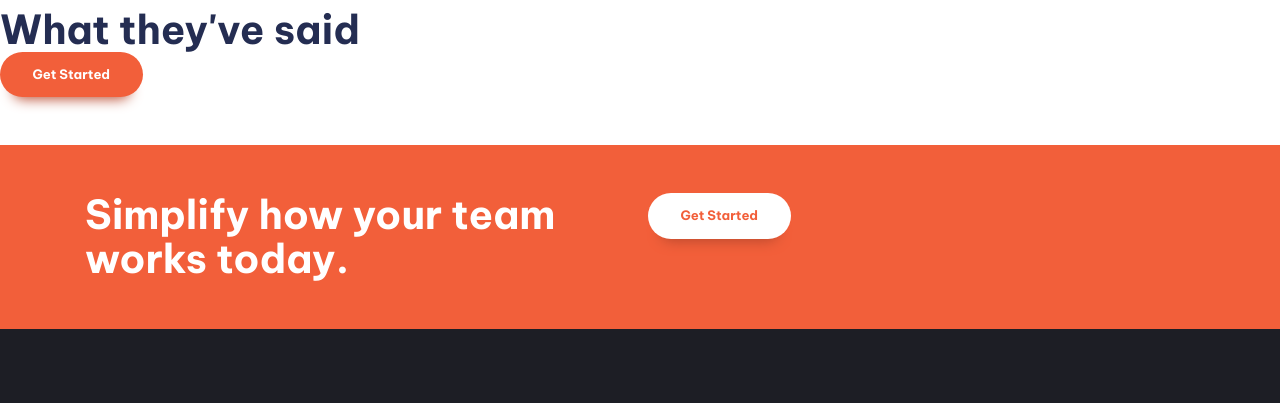
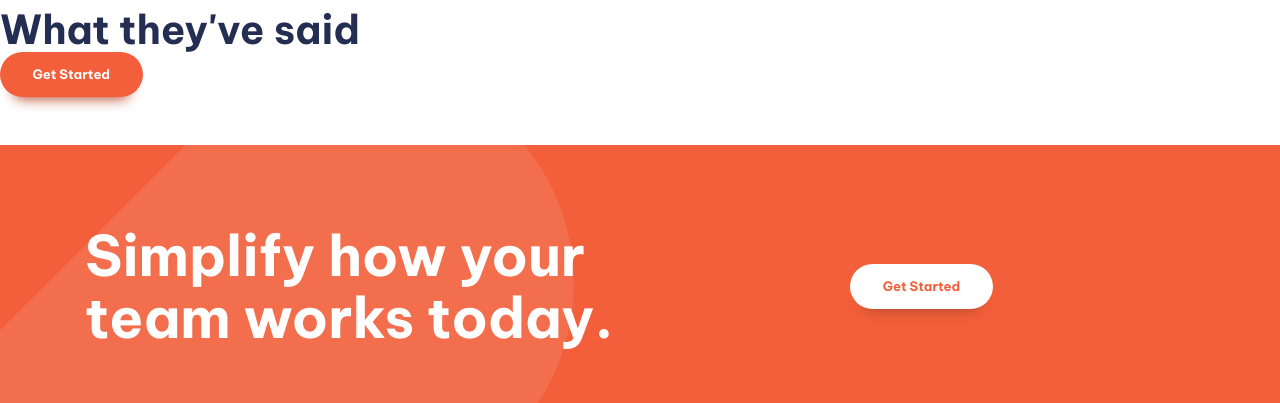
Before and after one commit to Oliver31Batista/fem-manage-landing-page, a website built with Vite: page index.html in a window 1280 px wide. Shown: the part 1410-1813 px from the top of the page. Built offline with nearby package versions, Linux system fonts and the light colour scheme.

Commit message:
improved call to action section

```diff
--- a/index.html
+++ b/index.html
@@ -113,14 +113,14 @@
       </section>
 
       <!-- cta = call to action, cta is like a component -->
-      <section class="cta | padding-block-700 bg-accent-400 text-neutral-100">
+      <section class="cta | padding-block-900 bg-accent-400 text-neutral-100">
         <div class="container">
-          <div class="even-columns">
+          <div class="even-columns vertical-align-center">
             <div>
-              <p class="fs-secondary-heading fw-bold">Simplify how your team works today.</p>
+              <p class="fs-primary-heading fw-bold">Simplify how your team works today.</p>
             </div>
-            <div>
-              <button class="button" data-type="inverted">Get Started</button>
+            <di class="justify-self-end-md">
+              <button class="button | push-right" data-type="inverted">Get Started</button>
             </div>
           </div>
         </div>
--- a/style.css
+++ b/style.css
@@ -92,12 +92,12 @@ body {
   line-height: 1.5;
 }
 
-p:not([class]){
+p:not([class]) {
   opacity: 0.7;
-  max-width:32ch;
+  max-width: 32ch;
 }
 
-p[data-width="wide"]{
+p[data-width="wide"] {
   max-width: 42ch;
 }
 
@@ -191,7 +191,7 @@ body {
   font-size: var(--fs-nav);
 }
 
-.nav-list{
+.nav-list {
   display: flex;
   gap: clamp(var(--size-500), 5vw, var(--size-700));
   font-weight: var(--fw-semi-bold);
@@ -222,11 +222,11 @@ body {
     box-shadow: 0 0 0.75em rgb(0, 0, 0, 0.05);
   }
 
-  .primary-header[data-overlay]::before{
-    content: '';
+  .primary-header[data-overlay]::before {
+    content: "";
     position: fixed;
     inset: 0;
-    background-image: linear-gradient(rgb(0 0 0 /0), rgb(0 0 0  / 0.8));
+    background-image: linear-gradient(rgb(0 0 0 /0), rgb(0 0 0 / 0.8));
   }
 
   .mobile-nav-toggle {
@@ -247,7 +247,6 @@ body {
     font-weight: var(--fw-bold);
   }
 
-
   .primary-navigation[data-visible] {
     display: block;
   }
@@ -255,6 +254,33 @@ body {
   .mobile-nav-toggle .icon-close {
     display: none;
   }
+}
+
+/* CTA */
+
+.cta {
+  position: relative;
+  isolation: isolate;
+  text-align: center;
+}
+
+@media (min-width: 50em) {
+  .cta{
+    text-align: left;
+  }
+}
+
+.cta::before {
+  content: "";
+  position: absolute;
+  z-index: -1;
+  inset: 0;
+  background-image:
+    url("/images/bg-tablet-pattern.svg"),
+    url("./images/bg-tablet-pattern.svg");
+  background-position: -15rem -5rem, 80rem -30rem;
+  background-repeat: no-repeat;
+  opacity: 0.1;
 }
 
 /*Utility classes*/
@@ -279,13 +305,6 @@ body {
   margin-inline: auto;
 }
 
-/*where is for specificity*/
-:where(.flow :not(:first-child)){
-  margin-top: var(--flow-spacer, 3em);
-}
-
-
-
 .even-columns {
   display: grid;
   gap: 1rem;
@@ -296,6 +315,26 @@ body {
     grid-auto-flow: column;
     grid-auto-columns: 1fr;
   }
+}
+
+.vertical-align-center {
+  align-items: center;
+}
+
+
+.justify-self-end {
+  justify-self: end;
+}
+
+@media (min-width: 50em){
+  .justify-self-end-md {
+    justify-self: center;
+  }
+}
+
+/*where is for specificity*/
+:where(.flow :not(:first-child)) {
+  margin-top: var(--flow-spacer, 3em);
 }
 
 .text-primary-400 {
@@ -371,12 +410,12 @@ body {
   padding-block: var(--size-700);
 }
 
-.display-sm-none{
+.display-sm-none {
   display: none;
 }
 
-@media (min-width: 50em){
-  .display-md-inline-flex{
+@media (min-width: 50em) {
+  .display-md-inline-flex {
     display: inline-flex;
   }
 }
```
